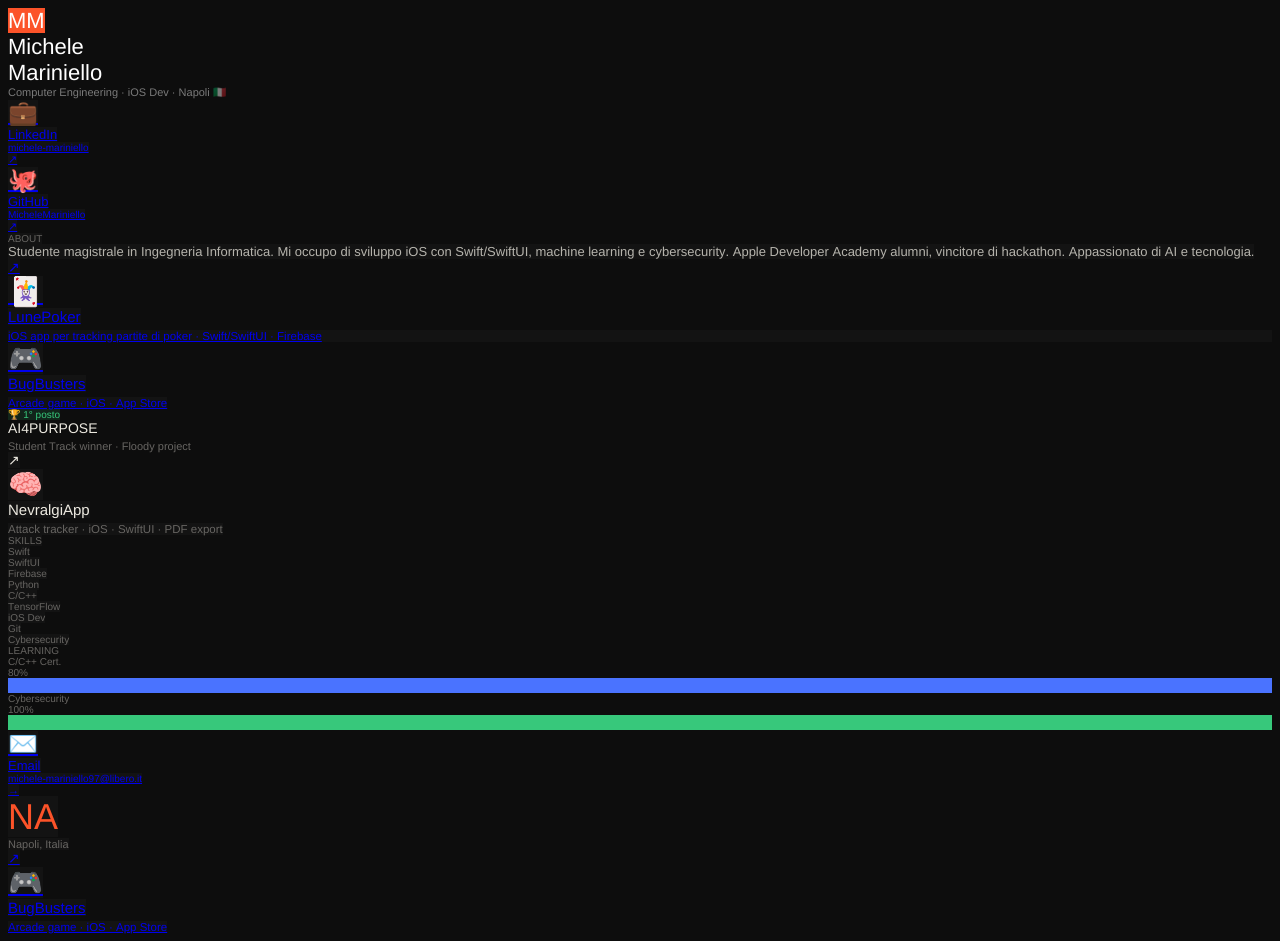
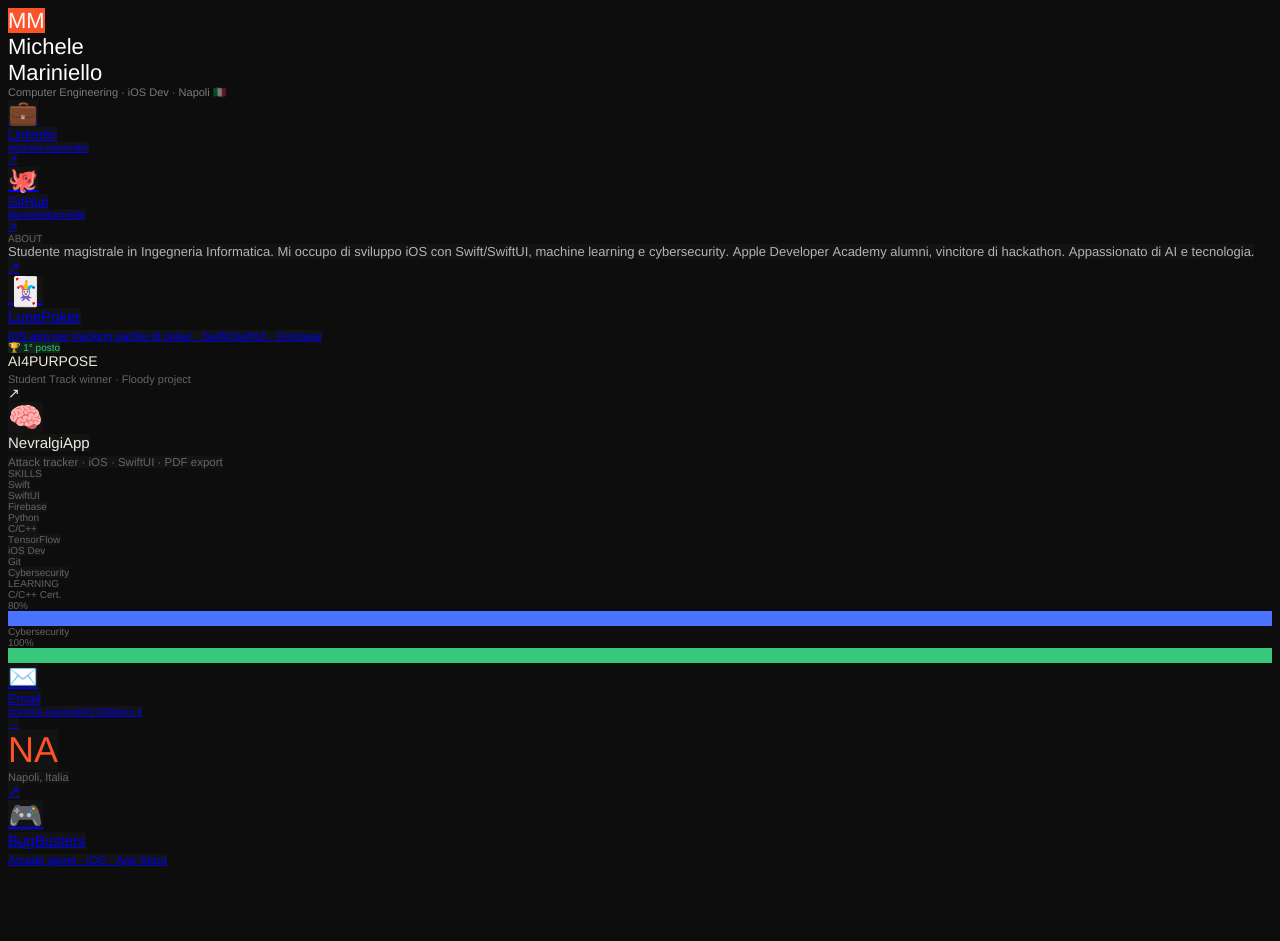
Before and after one commit to MicheleMariniello/MicheleMariniello.github.io, a plain HTML site: page index.html in a window 1280 px wide. After the commit the page ends 874 px from the top, so only its background shows below. Drawn offline with Linux system fonts and the light colour scheme.

Commit message:
Refactor HTML structure and update styles

```diff
--- a/index.html
+++ b/index.html
@@ -17,13 +17,11 @@
     p.p7 {margin: 0.0px 0.0px 0.0px 0.0px; font: 13.0px 'Helvetica Neue'; color: #ece9e0; color: rgba(236, 233, 224, 0.75); -webkit-text-stroke: rgba(236, 233, 224, 0.75)}
     p.p8 {margin: 0.0px 0.0px 0.0px 0.0px; font: 14.0px 'Helvetica Neue'; color: #ece9e0; -webkit-text-stroke: #ece9e0}
     p.p9 {margin: 0.0px 0.0px 0.0px 0.0px; font: 28.0px '.Apple Color Emoji UI'; color: #ece9e0; -webkit-text-stroke: #ece9e0}
-    p.p10 {margin: 0.0px 0.0px 5.0px 0.0px; font: 15.0px 'Helvetica Neue'; color: #ece9e0; -webkit-text-stroke: #ece9e0}
-    p.p11 {margin: 0.0px 0.0px 0.0px 0.0px; font: 11.5px 'Helvetica Neue'; color: #676562; -webkit-text-stroke: #676562; background-color: #131313}
-    p.p12 {margin: 0.0px 0.0px 0.0px 0.0px; font: 11.5px 'Helvetica Neue'; color: #676562; -webkit-text-stroke: #676562}
-    p.p13 {margin: 0.0px 0.0px 0.0px 0.0px; font: 10.0px 'Helvetica Neue'; color: #37c87b; -webkit-text-stroke: #37c87b}
-    p.p15 {margin: 0.0px 0.0px 0.0px 0.0px; font: 12.0px 'Helvetica Neue'; color: #ece9e0; -webkit-text-stroke: #ece9e0; background-color: #4a73ff; min-height: 15.0px}
-    p.p16 {margin: 0.0px 0.0px 0.0px 0.0px; font: 12.0px 'Helvetica Neue'; color: #ece9e0; -webkit-text-stroke: #ece9e0; background-color: #37c87b; min-height: 15.0px}
-    p.p17 {margin: 0.0px 0.0px 0.0px 0.0px; font: 36.0px 'Helvetica Neue'; color: #fc5329; -webkit-text-stroke: #fc5329}
+    p.p11 {margin: 0.0px 0.0px 0.0px 0.0px; font: 11.5px 'Helvetica Neue'; color: #676562; -webkit-text-stroke: #676562}
+    p.p12 {margin: 0.0px 0.0px 0.0px 0.0px; font: 10.0px 'Helvetica Neue'; color: #37c87b; -webkit-text-stroke: #37c87b}
+    p.p14 {margin: 0.0px 0.0px 0.0px 0.0px; font: 12.0px 'Helvetica Neue'; color: #ece9e0; -webkit-text-stroke: #ece9e0; background-color: #4a73ff; min-height: 15.0px}
+    p.p15 {margin: 0.0px 0.0px 0.0px 0.0px; font: 12.0px 'Helvetica Neue'; color: #ece9e0; -webkit-text-stroke: #ece9e0; background-color: #37c87b; min-height: 15.0px}
+    p.p16 {margin: 0.0px 0.0px 0.0px 0.0px; font: 36.0px 'Helvetica Neue'; color: #fc5329; -webkit-text-stroke: #fc5329}
     span.s1 {font-kerning: none; background-color: #fc5329}
     span.s2 {font-kerning: none}
     span.s3 {font: 11.0px '.Apple Color Emoji UI'; font-kerning: none}
@@ -57,17 +55,14 @@ Mariniello</span></h1>
 <p class="p8"><span class="s4"><a href="https://apps.apple.com/it/app/lunepoker/id6744165809?l=en-GB">↗<span class="s8"></span></a></span></p>
 <p class="p9"><span class="s4"><a href="https://apps.apple.com/it/app/lunepoker/id6744165809?l=en-GB">🃏<span class="s9"></span></a></span></p>
 <h3 style="margin: 0.0px 0.0px 5.0px 0.0px; font: 15.0px 'Helvetica Neue'; color: #ece9e0; -webkit-text-stroke: #ece9e0"><span class="s4"><a href="https://apps.apple.com/it/app/lunepoker/id6744165809?l=en-GB">LunePoker<span class="s10"></span></a></span></h3>
-<p class="p11"><span class="s2"><a href="https://apps.apple.com/it/app/lunepoker/id6744165809?l=en-GB">iOS app per tracking partite di poker · Swift/SwiftUI · Firebase<span class="s11"></span></a></span></p>
-<p class="p9"><span class="s4"><a href="https://apps.apple.com/it/app/bug-busters/id6747584160?l=en-GB">🎮<span class="s9"></span></a></span></p>
-<p class="p10"><span class="s4"><a href="https://apps.apple.com/it/app/bug-busters/id6747584160?l=en-GB">BugBusters<span class="s10"></span></a></span></p>
-<p class="p12"><span class="s4"><a href="https://apps.apple.com/it/app/bug-busters/id6747584160?l=en-GB">Arcade game · iOS · App Store<span class="s11"></span></a></span></p>
-<p class="p13"><span class="s12">🏆</span><span class="s13"> 1° posto</span></p>
+<p class="p11"><span class="s4"><a href="https://apps.apple.com/it/app/lunepoker/id6744165809?l=en-GB">iOS app per tracking partite di poker · Swift/SwiftUI · Firebase<span class="s11"></span></a></span></p>
+<p class="p12"><span class="s12">🏆</span><span class="s13"> 1° posto</span></p>
 <h3 style="margin: 0.0px 0.0px 4.0px 0.0px; font: 14.0px 'Helvetica Neue'; color: #ece9e0; -webkit-text-stroke: #ece9e0"><span class="s2">AI4PURPOSE</span></h3>
 <p class="p6"><span class="s2">Student Track winner · Floody project</span></p>
 <p class="p8"><span class="s4">↗</span></p>
 <p class="p9"><span class="s4">🧠</span></p>
 <h3 style="margin: 0.0px 0.0px 5.0px 0.0px; font: 15.0px 'Helvetica Neue'; color: #ece9e0; -webkit-text-stroke: #ece9e0"><span class="s4">NevralgiApp</span></h3>
-<p class="p12"><span class="s4">Attack tracker · iOS · SwiftUI · PDF export</span></p>
+<p class="p11"><span class="s4">Attack tracker · iOS · SwiftUI · PDF export</span></p>
 <p class="p5"><span class="s4">SKILLS</span></p>
 <p class="p5"><span class="s4">Swift</span></p>
 <p class="p5"><span class="s4">SwiftUI</span></p>
@@ -81,19 +76,19 @@ Mariniello</span></h1>
 <p class="p5"><span class="s2">LEARNING</span></p>
 <p class="p5"><span class="s2">C/C++ Cert.</span></p>
 <p class="p5"><span class="s2">80%</span></p>
-<p class="p15"><span class="s2"></span><br></p>
+<p class="p14"><span class="s2"></span><br></p>
 <p class="p5"><span class="s2">Cybersecurity</span></p>
 <p class="p5"><span class="s2">100%</span></p>
-<p class="p16"><span class="s2"></span><br></p>
+<p class="p15"><span class="s2"></span><br></p>
 <p class="p3"><span class="s4"><a href="mailto:michele-mariniello97@libero.it">✉️<span class="s2"></span></a></span></p>
 <p class="p4"><span class="s4"><a href="mailto:michele-mariniello97@libero.it">Email<span class="s5"></span></a></span></p>
 <p class="p5"><span class="s4"><a href="mailto:michele-mariniello97@libero.it">michele-mariniello97@libero.it<span class="s6"></span></a></span></p>
 <p class="p6"><span class="s4"><a href="mailto:michele-mariniello97@libero.it">→<span class="s7"></span></a></span></p>
-<p class="p17"><span class="s4">NA</span></p>
+<p class="p16"><span class="s4">NA</span></p>
 <p class="p6"><span class="s4">Napoli, Italia</span></p>
 <p class="p8"><span class="s4"><a href="https://apps.apple.com/it/app/bug-busters/id6747584160?l=en-GB">↗<span class="s8"></span></a></span></p>
 <p class="p9"><span class="s4"><a href="https://apps.apple.com/it/app/bug-busters/id6747584160?l=en-GB">🎮<span class="s9"></span></a></span></p>
 <h3 style="margin: 0.0px 0.0px 5.0px 0.0px; font: 15.0px 'Helvetica Neue'; color: #ece9e0; -webkit-text-stroke: #ece9e0"><span class="s4"><a href="https://apps.apple.com/it/app/bug-busters/id6747584160?l=en-GB">BugBusters<span class="s10"></span></a></span></h3>
-<p class="p12"><span class="s4"><a href="https://apps.apple.com/it/app/bug-busters/id6747584160?l=en-GB">Arcade game · iOS · App Store<span class="s11"></span></a></span></p>
+<p class="p11"><span class="s4"><a href="https://apps.apple.com/it/app/bug-busters/id6747584160?l=en-GB">Arcade game · iOS · App Store<span class="s11"></span></a></span></p>
 </body>
 </html>
```
